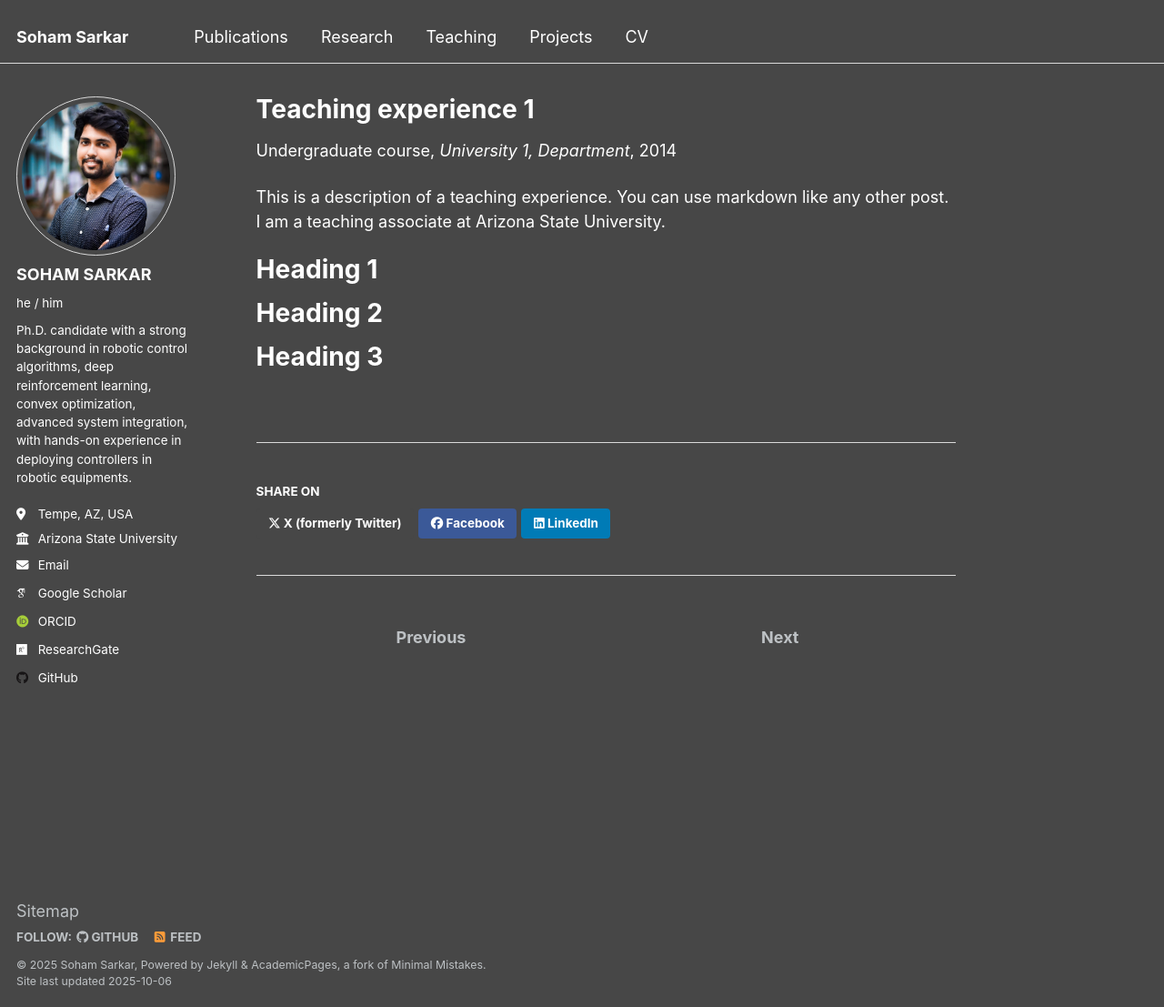
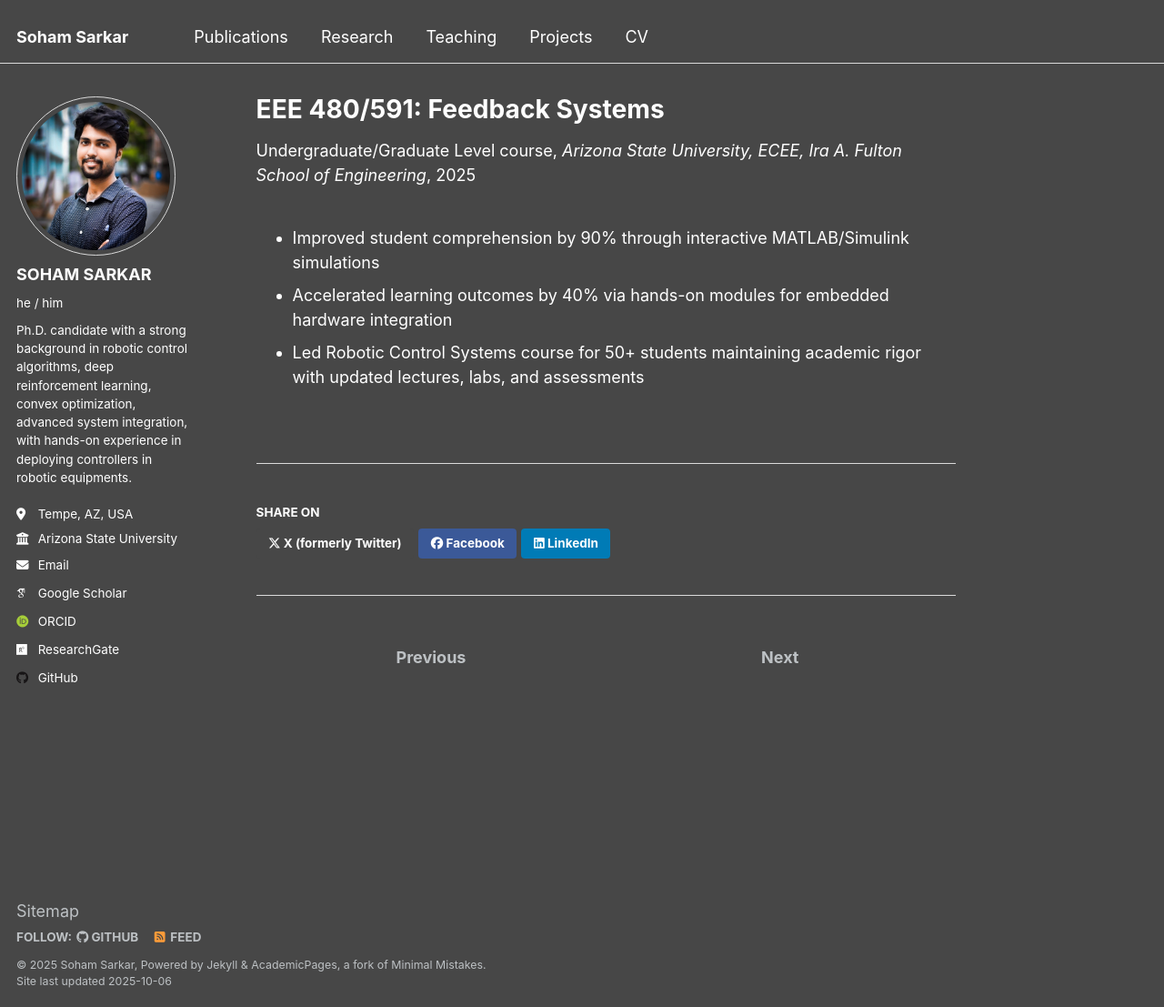
Before and after one commit to ssarka4894/ssarka4894.github.io, a Jekyll site: the page built from _teaching/2014-spring-teaching-1.md, in a window 1280 px wide and 1107 px high. Shown: the whole window at 91% size. Built offline with Jekyll 4.4.1, drawn with Linux system fonts in a browser that asks for light colours; some web fonts are replaced.

Commit message:
Update 2014-spring-teaching-1.md

```diff
--- a/_teaching/2014-spring-teaching-1.md
+++ b/_teaching/2014-spring-teaching-1.md
@@ -1,15 +1,19 @@
 ---
-title: "Teaching experience 1"
+title: "EEE 480/591: Feedback Systems"
 collection: teaching
-type: "Undergraduate course"
-permalink: /teaching/2014-spring-teaching-1
-venue: "University 1, Department"
-date: 2014-01-01
-location: "City, Country"
+type: "Undergraduate/Graduate Level course"
+permalink: https://catalog.apps.asu.edu/catalog/classes/classlist?searchType=all&collapse=Y&keywords=70096&term=2217#detailsOpen=70096-104996
+venue: "Arizona State University, ECEE, Ira A. Fulton School of Engineering"
+date: 08-2021 to 12-2023
+location: "TEMPE, AZ, United States"
 ---
 
-This is a description of a teaching experience. You can use markdown like any other post. I am a teaching associate at Arizona State University.
+ - Improved student comprehension by 90% through interactive MATLAB/Simulink simulations
+ - Accelerated learning outcomes by 40% via hands-on modules for embedded hardware integration
+ - Led Robotic Control Systems course for 50+ students maintaining academic rigor with updated lectures,
+labs, and assessments
 
+<!--
 Heading 1
 ======
 
@@ -18,3 +22,4 @@
 
 Heading 3
 ======
+-->
```
